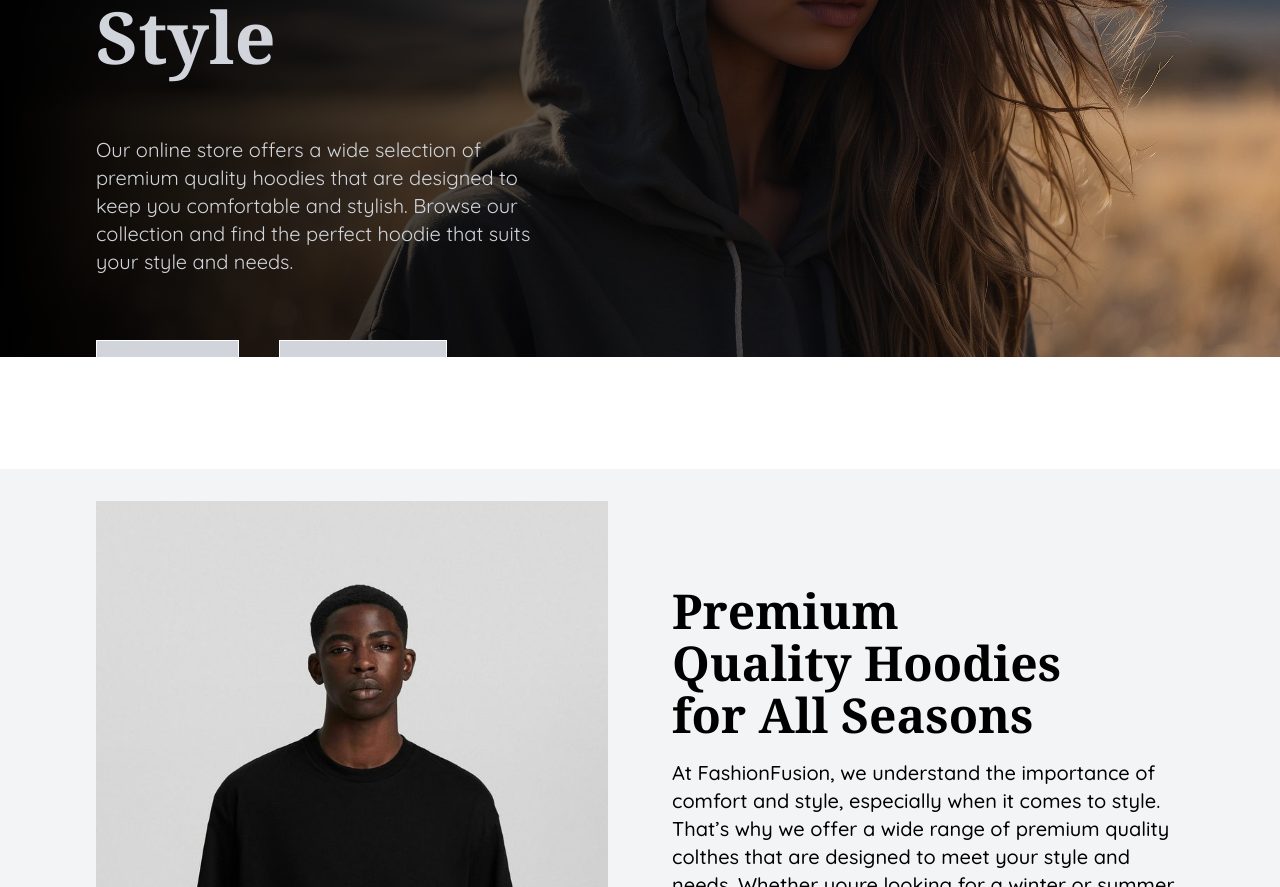
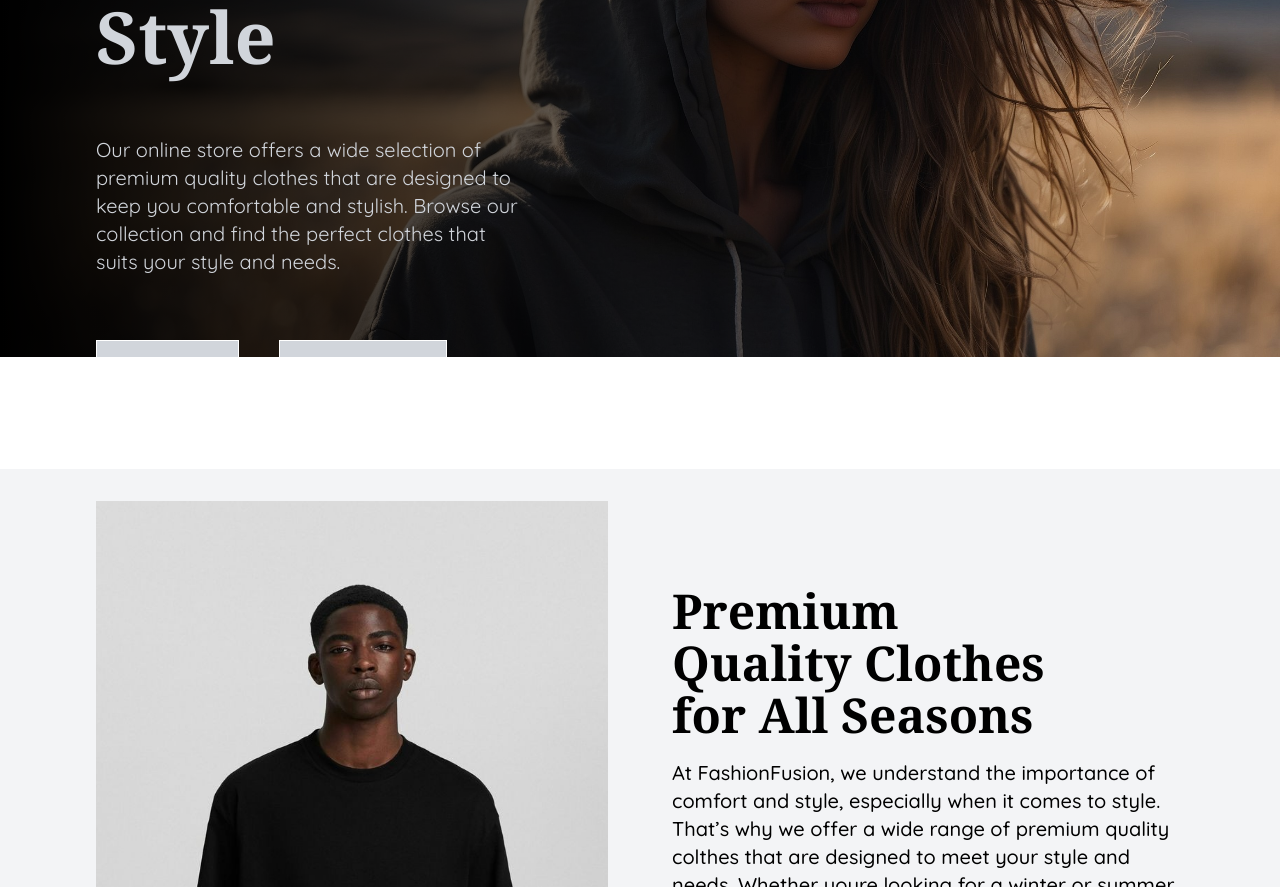
Before and after one commit to sunilshrestha07/FashionFusion, a Next.js app: page / in a window 1280 px wide. Shown: the part 320-1207 px from the top of the page. Built offline with nearby package versions, Linux system fonts and the light colour scheme.

Commit message:
changed hoodie to clothes

```diff
--- a/src/app/page.tsx
+++ b/src/app/page.tsx
@@ -24,9 +24,9 @@ export default function Home() {
                   <div className=" sm:text-base xl:text-xl w-11/12 sm:w-2/4 xl:w-2/5">
                      <p>
                         Our online store offers a wide selection of premium
-                        quality hoodies that are designed to keep you
+                        quality clothes that are designed to keep you
                         comfortable and stylish. Browse our collection and find
-                        the perfect hoodie that suits your style and needs.
+                        the perfect clothes that suits your style and needs.
                      </p>
                   </div>
                   <div className=" font-lora flex gap-10">
--- a/src/components/LowerHeroSection.tsx
+++ b/src/components/LowerHeroSection.tsx
@@ -20,7 +20,7 @@ export default function LowerHeroSection() {
                <div className=" col-span-1 flex flex-col justify-center items-start gap-5">
                   <div className=" text-4xl sm:text-3xl xl:text-5xl font-semibold font-serif flex flex-col gap-1">
                      <p>Premium</p>
-                     <p>Quality Hoodies</p>
+                     <p>Quality Clothes</p>
                      <p>for All Seasons</p>
                   </div>
                   <div className="font-medium sm:text-sm md:text-base xl:text-xl">
```
